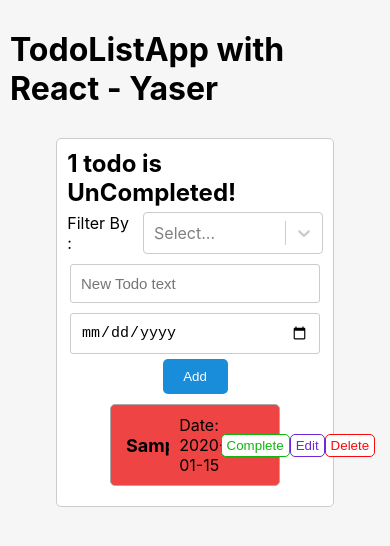
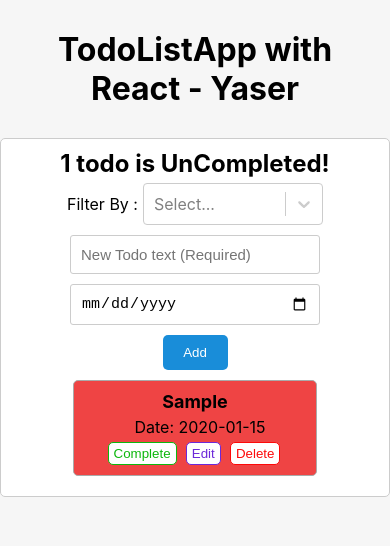
Before and after one commit to Yaser-Hajian/TodoList-App-with-React.js, a React (Create React App) app: page / in a window 390 px wide. Both pictures are taken after typing "Sample", "2020-01-15" into the empty fields and a click on the button "Add". Shown: the top 546 px of the page. Built offline with nearby package versions, Linux system fonts and the light colour scheme.

Commit message:
add some css for good responsibility

```diff
--- a/src/App.css
+++ b/src/App.css
@@ -8,4 +8,5 @@
 }
 .title{
   margin-bottom: 30px;
+  text-align: center;
 }
--- a/src/Components/ToDoApp/todoAppStyle.module.css
+++ b/src/Components/ToDoApp/todoAppStyle.module.css
@@ -9,3 +9,8 @@
     border-radius: 5px;
     padding: 10px;
 }
+@media screen and (max-width: 416px){
+    .container {
+        width: 100vw;
+    }
+}
--- a/src/Components/ToDoComp/todoStyle.module.css
+++ b/src/Components/ToDoComp/todoStyle.module.css
@@ -82,3 +82,30 @@
     width: 30%;
     margin-left: 10px;
 }
+@media screen and (max-width: 416px){
+    .todo {
+        flex-direction: column;
+    }
+    .lateTodo{
+        flex-direction: column;
+    }
+    .todoText{
+        width: 100%;
+        text-align: center;
+        margin-bottom: 5px;
+    }
+    .completeText{
+        width: 100%;
+        text-align: center;
+        margin-bottom: 5px;
+    }
+    .date{
+        width: 100%;
+        text-align: center;
+        margin-bottom: 5px;
+    }
+    .todoOptions{
+        width: 90%;
+        justify-content: space-evenly;
+    }
+}
--- a/src/Components/ToDoForm/ToDoForm.js
+++ b/src/Components/ToDoForm/ToDoForm.js
@@ -1,10 +1,11 @@
-import React, {useEffect, useRef, useState} from 'react';
+import React, {useContext, useEffect, useRef, useState} from 'react';
 import styles from "./todoFormStyle.module.css"
 
 const ToDoForm = ({submitHandler, editedTodo}) => {
     const [inputValue, setInputValue] = useState("");
     const [inputDate, setInputDate] = useState("");
     const inputRef = useRef(null);
+
     useEffect(() => {
         inputRef.current.focus();
         if (editedTodo) {
@@ -36,9 +37,8 @@ const ToDoForm = ({submitHandler, editedTodo}) => {
                     type="text"
                     value={inputValue}
                     onChange={changeHandler}
-                    placeholder={editedTodo ? "Edited todo text" : "New Todo text"}
+                    placeholder={editedTodo ? "Edited todo text" : "New Todo text (Required)"}
                     ref={inputRef}
-
                 />
                 <input
                     type="date"
--- a/src/Components/ToDoForm/todoFormStyle.module.css
+++ b/src/Components/ToDoForm/todoFormStyle.module.css
@@ -18,6 +18,7 @@ input:focus{
     background-color: #198dd9;
     outline: none;
     border: none;
+    margin-top: 5px;
 }
 .form{
     display: flex;
--- a/src/Components/ToDoList/ToDoList.js
+++ b/src/Components/ToDoList/ToDoList.js
@@ -1,4 +1,4 @@
-import React, {useState} from 'react';
+import React, {useContext, useState} from 'react';
 import Todo from "../ToDoComp/Todo";
 import styles from "./todoListStyle.module.css"
 import ToDoForm from "../ToDoForm/ToDoForm";
```
Also changed, not shown: src/App.js (+6 -6 lines), src/Components/ToDoApp/ToDoApp.js (+10 -10 lines).
